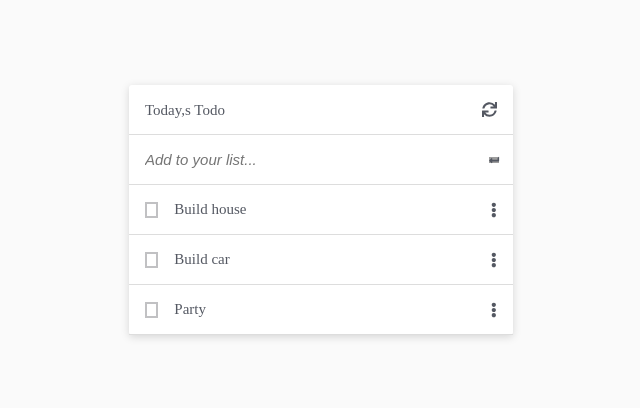
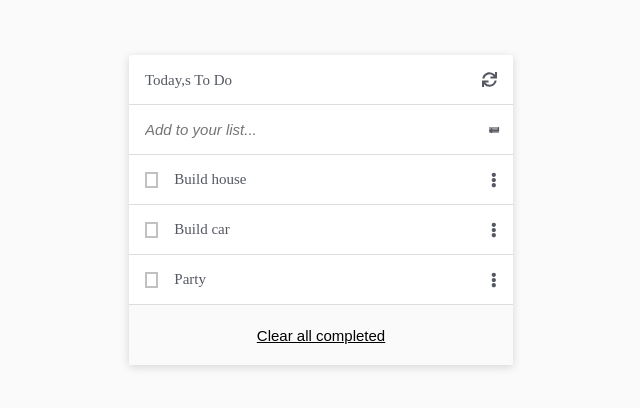
Before and after one commit to afizsavage/todo-list, a website built with webpack: page src/index.html in a window 1280 px wide. Shown: the part 190-598 px from the top of the page, without its empty margins (319-959 px from the left). Built offline with nearby package versions, Linux system fonts and the light colour scheme; grey boxes are pictures that could not be loaded.

Commit message:
Add clear completed todo button

```diff
--- a/src/scripts/index.js
+++ b/src/scripts/index.js
@@ -12,7 +12,6 @@ const todos = [
 const list = document.createElement('ul');
 const todoParent = document.querySelector('body div');
 todoParent.id = 'parent';
-const button = document.createElement('button');
 
 const addTodoHeader = () => {
   const headerParent = document.createElement('div');
@@ -21,7 +20,7 @@ const addTodoHeader = () => {
 
   headerParent.classList.add('handb');
   refreshIcon.className = 'fas fa-sync';
-  heading.textContent = 'Today,s Todo';
+  heading.textContent = 'Today,s To Do';
   headerParent.appendChild(heading);
   headerParent.appendChild(refreshIcon);
   todoParent.appendChild(headerParent);
@@ -31,7 +30,6 @@ const createAddTodoForm = () => {
   const addTodoForm = document.createElement('form');
   const addInput = document.createElement('input');
   const submitButton = document.createElement('input');
-  const icon = `<i class="fas fa-level-down-alt"></i>`;
 
   addTodoForm.classList.add('handb');
   addInput.id = 'add';
@@ -58,10 +56,21 @@ const createTodoList = () => {
   todoParent.appendChild(list);
 };
 
+const addCompletedButton = () => {
+  const parentElement = document.createElement('div');
+  const button = document.createElement('button');
+
+  parentElement.className = 'btnp';
+  button.textContent = 'Clear all completed';
+  parentElement.appendChild(button);
+  todoParent.appendChild(parentElement);
+};
+
 const load = () => {
   addTodoHeader();
   createAddTodoForm();
   createTodoList();
+  addCompletedButton();
 };
 
 window.onload = load;
--- a/src/styles/styles.css
+++ b/src/styles/styles.css
@@ -114,3 +114,21 @@ ul {
   font-size: 10px;
   transform: rotateZ(90deg);
 }
+
+.btnp {
+  width: 100%;
+  height: 60px;
+  background: #fafafa;
+  display: flex;
+  justify-content: center;
+  align-items: center;
+}
+
+.btnp button {
+  border: none;
+  outline: none;
+  background-color: transparent;
+  text-decoration: underline;
+  font-size: 15px;
+  font-weight: 300;
+}
```
